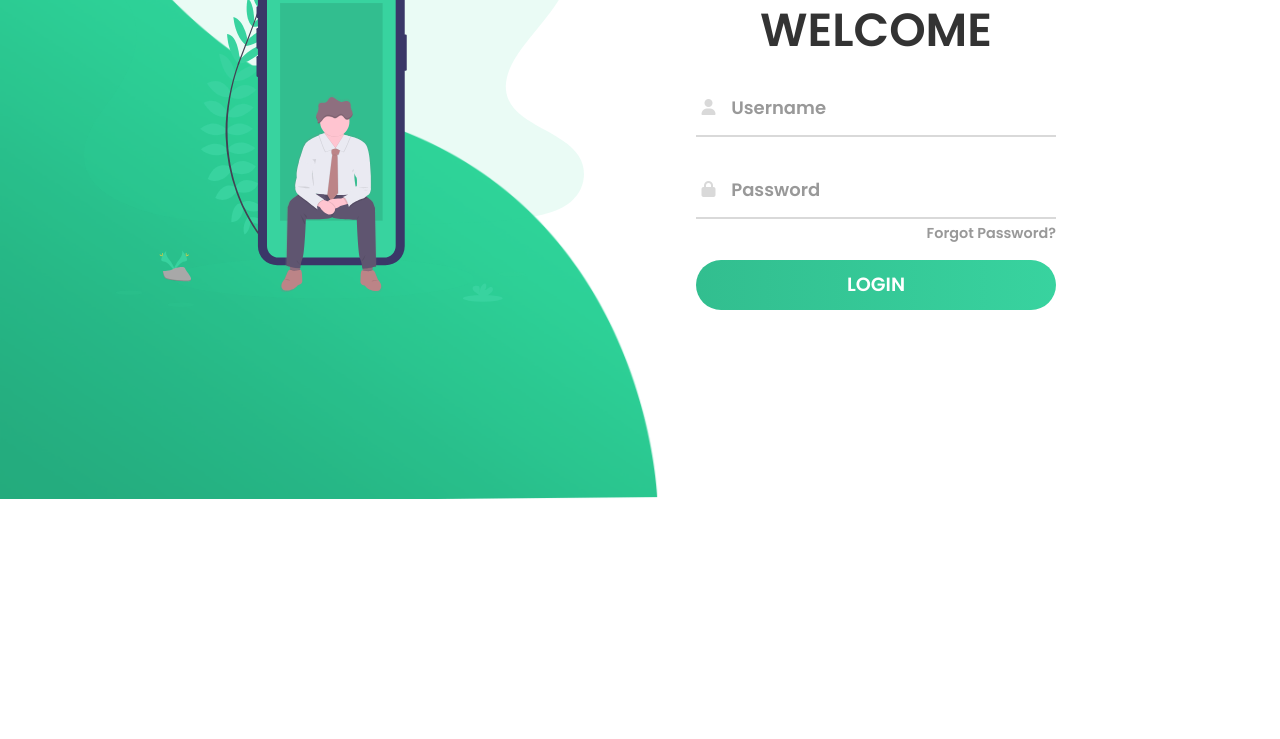
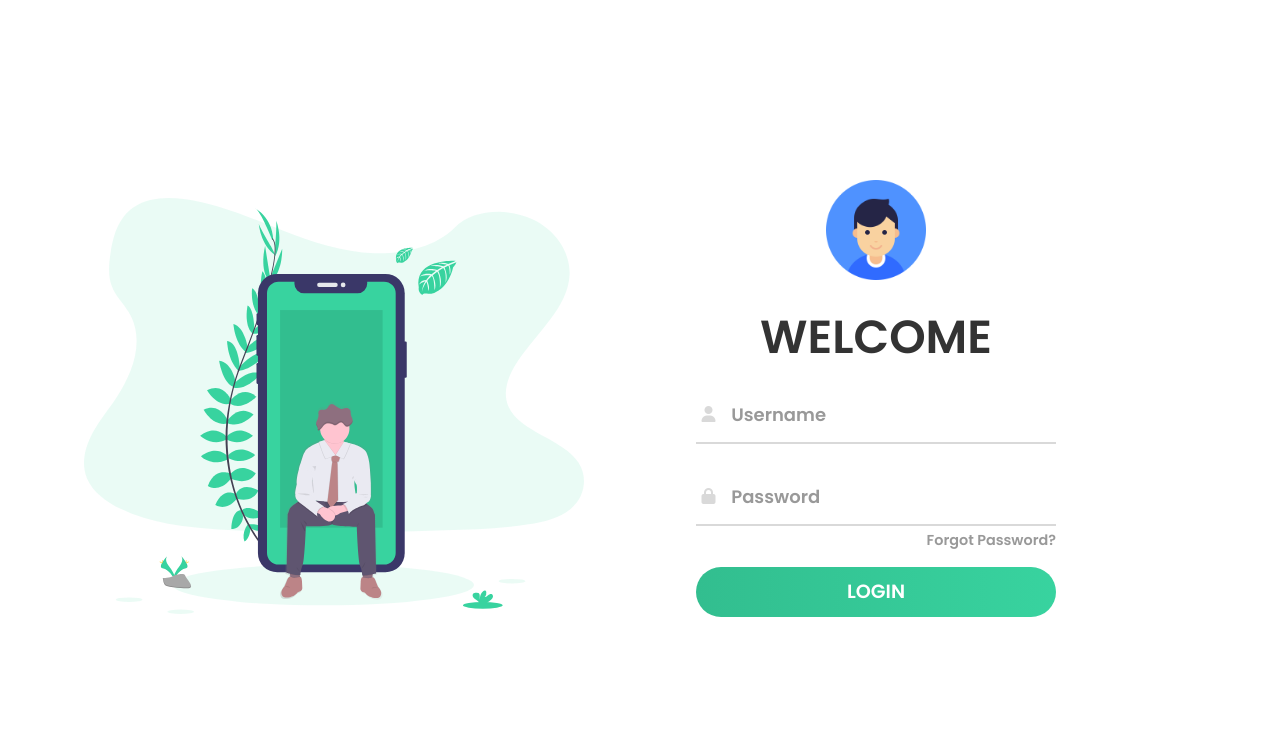
Before and after one commit to Febri127/Smai1-sukorejo, a PHP site: page /login.php in a window 1280 px wide. Shown: the part 301-1040 px from the top of the page. Before the commit the page ends 800 px from the top, so only its background shows below. Run offline with PHP 8.4, Linux system fonts and the light colour scheme; some libraries are stand-ins or nearby versions.

Commit message:
Update login.php
u

```diff
--- a/login.php
+++ b/login.php
@@ -1,14 +1,14 @@
 <!DOCTYPE html>
 <html>
 <head>
-	<title>Login SMAI 1</title>
+	<title>SMAI</title>
 	<link rel="stylesheet" type="text/css" href="css/style.css">
 	<link href="https://fonts.googleapis.com/css?family=Poppins:600&display=swap" rel="stylesheet">
 	<script src="https://kit.fontawesome.com/a81368914c.js"></script>
 	<meta name="viewport" content="width=device-width, initial-scale=1">
 </head>
 <body>
-	<img class="wave" src="images/user/wave.png">
+	<img class="wafe" src="images/user/wafe.png">
 	<div class="container">
 		<div class="img">
 			<img src="images/user/bg.svg">
```
